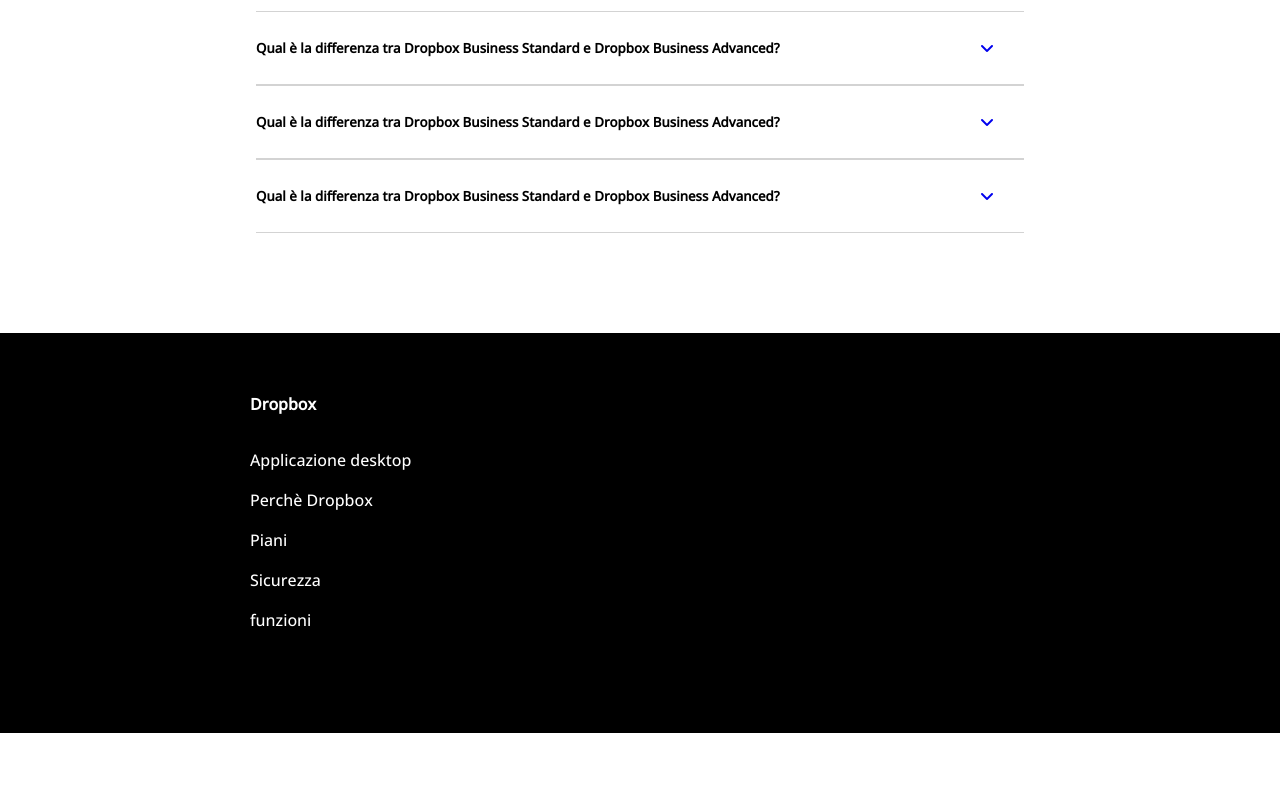
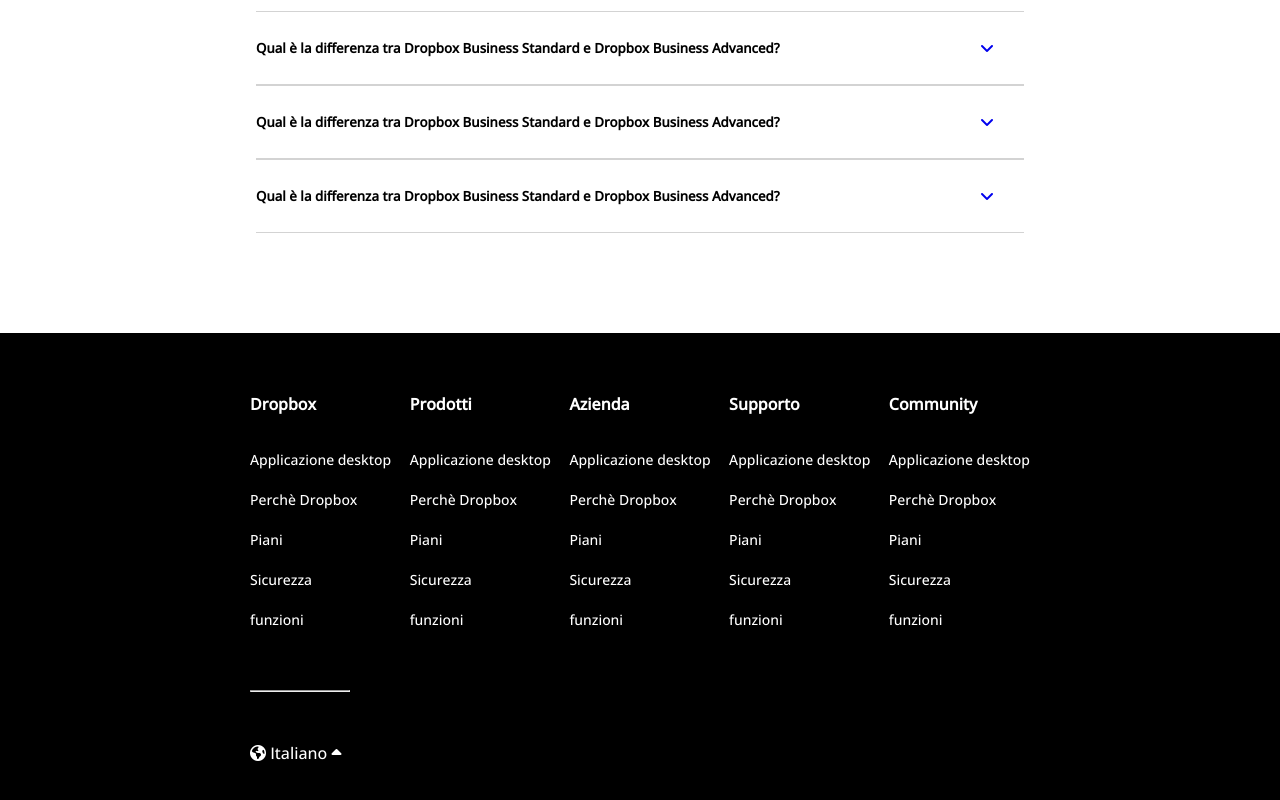
Before and after one commit to ClaudioAiello23/htmlcss-dropbox, a plain HTML site: page index.html in a window 1280 px wide. Shown: the part 5773-6573 px from the top of the page. Before the commit the page ends 6506 px from the top, so only its background shows below. Drawn offline with nearby package versions, Linux system fonts and the light colour scheme.

Commit message:
completamento Footer

```diff
--- a/css/style.css
+++ b/css/style.css
@@ -36,10 +36,9 @@ SETUP
     background-color: yellow;
 } */
 
-footer{
+/* footer{
     height: 400px;
-    background-color: black;
-}
+} */
 
 
 
@@ -269,8 +268,8 @@ ha font size "25". */
 {
     font-size: 16px;
 }
-/*
-************************** */
+
+/* **************************  */
 
 
 .feature > div{
@@ -549,19 +548,31 @@ FOOTER
 footer{
     padding: 60px 250px 40px 250px;
     color: white;
+    background-color: black;
 }
 
 .footer_box{
     border: 1px dashed white;
 }
 
-.footer_nav li{
+.footer_nav_list li{
     list-style: none;
     line-height: 40px;
+    font-size: 14px;
 }
 
 .footer_title{
-    font-size: 40 px;
     font-weight: bold;
     padding-bottom: 25px;
 }
+
+footer nav{
+    display: flex;
+    justify-content: space-between;
+}
+
+
+footer hr{
+    margin: 50px 0;
+    width: 100px;
+}
--- a/index.html
+++ b/index.html
@@ -302,6 +302,46 @@
         <nav>
             <div class="footer_nav">
                 <div class="footer_title">Dropbox</div>
+                <ul class="footer_nav_list">
+                    <li><a href="#">Applicazione desktop</a></li>
+                    <li><a href="#">Perchè Dropbox</a></li>
+                    <li><a href="#">Piani</a></li>
+                    <li><a href="#">Sicurezza</a></li>
+                    <li><a href="#">funzioni</a></li>
+                </ul>
+            </div>
+            <div class="footer_nav">
+                <div class="footer_title">Prodotti</div>
+                <ul class="footer_nav_list">
+                    <li><a href="#">Applicazione desktop</a></li>
+                    <li><a href="#">Perchè Dropbox</a></li>
+                    <li><a href="#">Piani</a></li>
+                    <li><a href="#">Sicurezza</a></li>
+                    <li><a href="#">funzioni</a></li>
+                </ul>
+            </div>
+            <div class="footer_nav">
+                <div class="footer_title">Azienda</div>
+                <ul class="footer_nav_list">
+                    <li><a href="#">Applicazione desktop</a></li>
+                    <li><a href="#">Perchè Dropbox</a></li>
+                    <li><a href="#">Piani</a></li>
+                    <li><a href="#">Sicurezza</a></li>
+                    <li><a href="#">funzioni</a></li>
+                </ul>
+            </div>
+            <div class="footer_nav_list">
+                <div class="footer_title">Supporto</div>
+                <ul class="footer_nav">
+                    <li><a href="#">Applicazione desktop</a></li>
+                    <li><a href="#">Perchè Dropbox</a></li>
+                    <li><a href="#">Piani</a></li>
+                    <li><a href="#">Sicurezza</a></li>
+                    <li><a href="#">funzioni</a></li>
+                </ul>
+            </div>
+            <div class="footer_nav_list">
+                <div class="footer_title">Community</div>
                 <ul class="footer_nav">
                     <li><a href="#">Applicazione desktop</a></li>
                     <li><a href="#">Perchè Dropbox</a></li>
@@ -311,6 +351,12 @@
                 </ul>
             </div>
         </nav>
+        <hr>
+        <div class="language">
+            <span><i class="fa-solid fa-earth-americas"></i></span>
+            <span> Italiano</span>
+            <a href="#"><i class="fa-solid fa-caret-up"></i></a>
+        </div>
     </footer>
     <!-- Fine struttura Footer -->
 </body>
```
